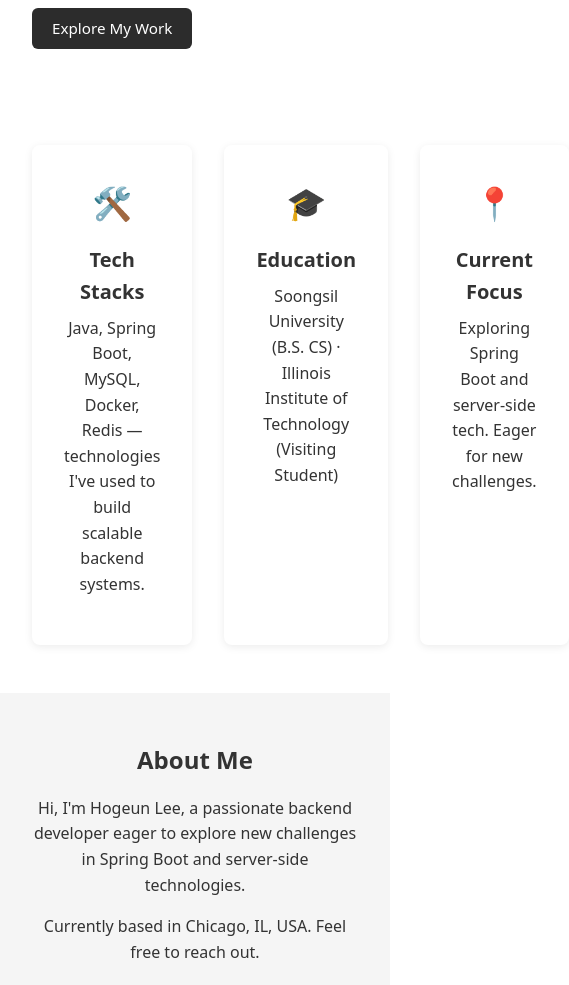
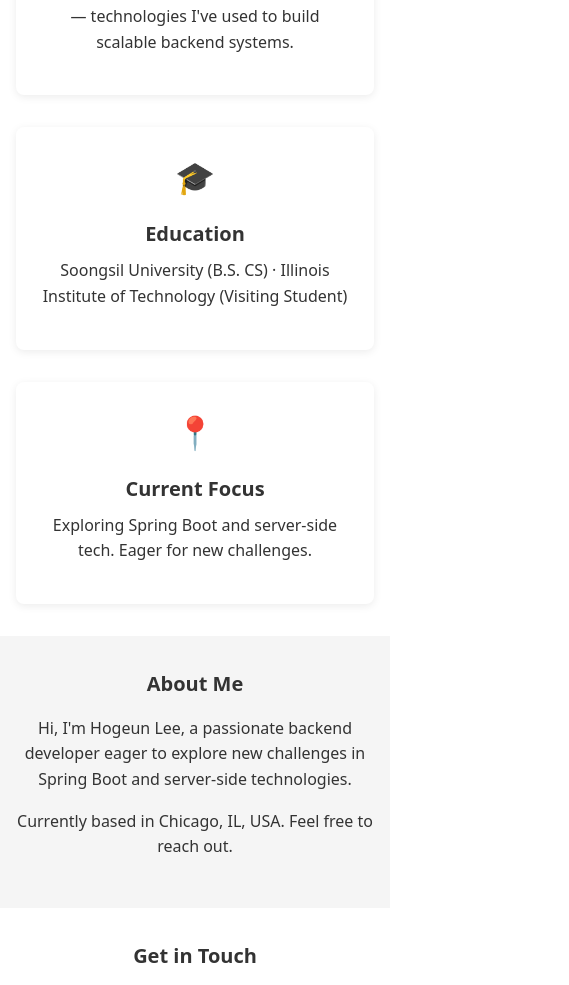
Before and after one commit to hogeun-iit/ITMD442-Lab1, a plain HTML site: page index.html in a window 390 px wide. Shown: the part 699-1684 px from the top of the page, 569 px wide, since content can reach past the window. Drawn offline with Linux system fonts and the light colour scheme.

Commit message:
styles.css add media query

```diff
--- a/styles.css
+++ b/styles.css
@@ -176,3 +176,32 @@ textarea:focus {
 .card:hover {
   box-shadow: 0 4px 12px rgba(0, 0, 0, 0.12);
 }
+
+@media (max-width: 700px) {
+  .hero {
+    grid-template-columns: 1fr;
+    padding: 2rem 1rem;
+  }
+
+  .projects {
+    grid-template-columns: 1fr;
+    padding: 2rem 1rem;
+  }
+
+  .card {
+    padding: 1.5rem;
+  }
+
+  .about,
+  .contact {
+    padding: 2rem 1rem;
+  }
+
+  h1 {
+    font-size: 1.5rem;
+  }
+
+  h2 {
+    font-size: 1.25rem;
+  }
+}
```
Also changed, not shown: index.html (+4 -0 lines).
